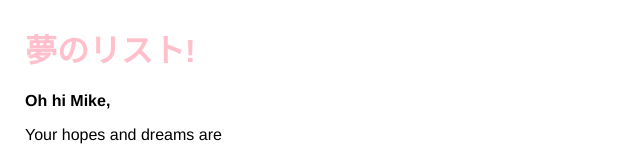
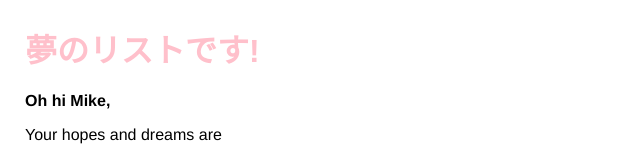
Before and after one commit to mikehibm/hyperdev-test, a website: page views/index.html in a window 1280 px wide. Shown: the top 158 px of the page, without its empty margins (0-640 px from the left). Drawn offline with nearby package versions, Linux system fonts and the light colour scheme; no server answers.

Commit message:
Change title

```diff
--- a/views/index.html
+++ b/views/index.html
@@ -10,7 +10,7 @@
 <!DOCTYPE html>
 <html>
   <head>
-    <title>Welcome to HyperDev!</title>
+    <title>夢のリスト</title>
     <meta name="description" content="A cool thing made with HyperDev">
     <link id="favicon" rel="icon" href="https://hyperdev.com/favicon-app.ico" type="image/x-icon">
     <meta charset="utf-8">
@@ -21,7 +21,7 @@
   <body>
     <header>
       <h1>
-        夢のリスト!
+        夢のリストです!
       </h1>
     </header>
 
```
